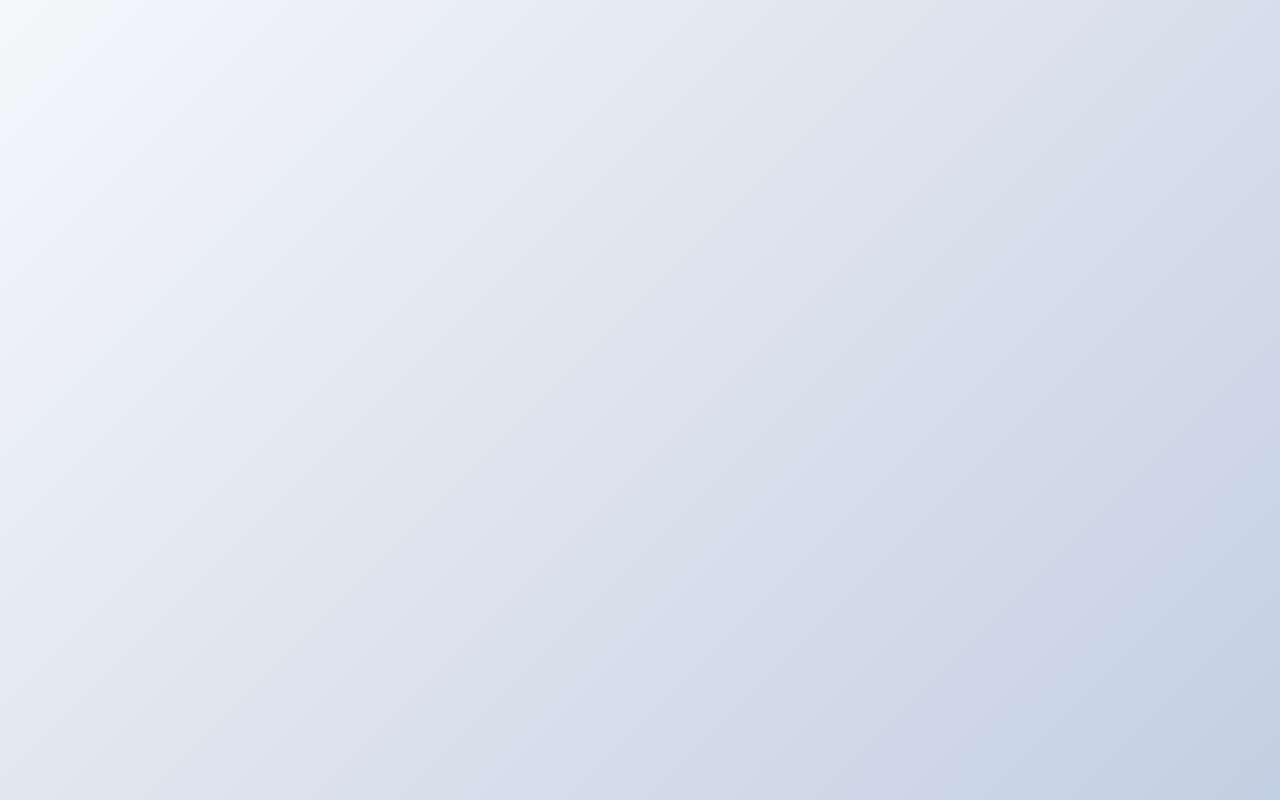
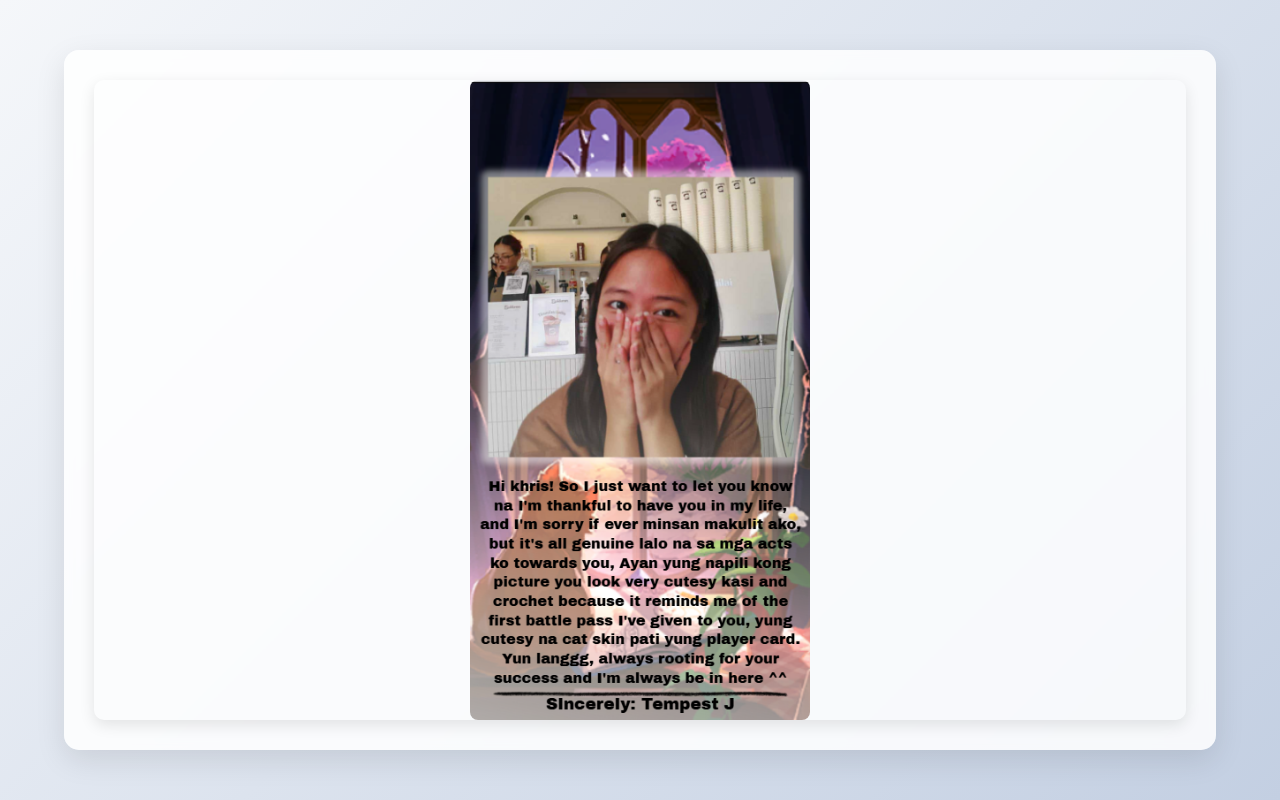
Before and after one commit to GitcubOrgKLD/QR58, a plain HTML site: page index.html in a window 1280 px wide. Drawn offline with Linux system fonts and the light colour scheme.

Commit message:
Update index.html

```diff
--- a/index.html
+++ b/index.html
@@ -118,7 +118,7 @@
         <div class="image-container">
             <div class="placeholder" id="placeholder">Loading image...</div>
             <!-- Replace "images/your-image.jpg" with your actual image path -->
-            <img src="images/your-image.jpg" alt="" id="displayedImage"
+            <img src="images/your-image.png" alt="" id="displayedImage"
                  class="loading"
                  onload="imageLoaded()"
                  onerror="hideImage()">
```
